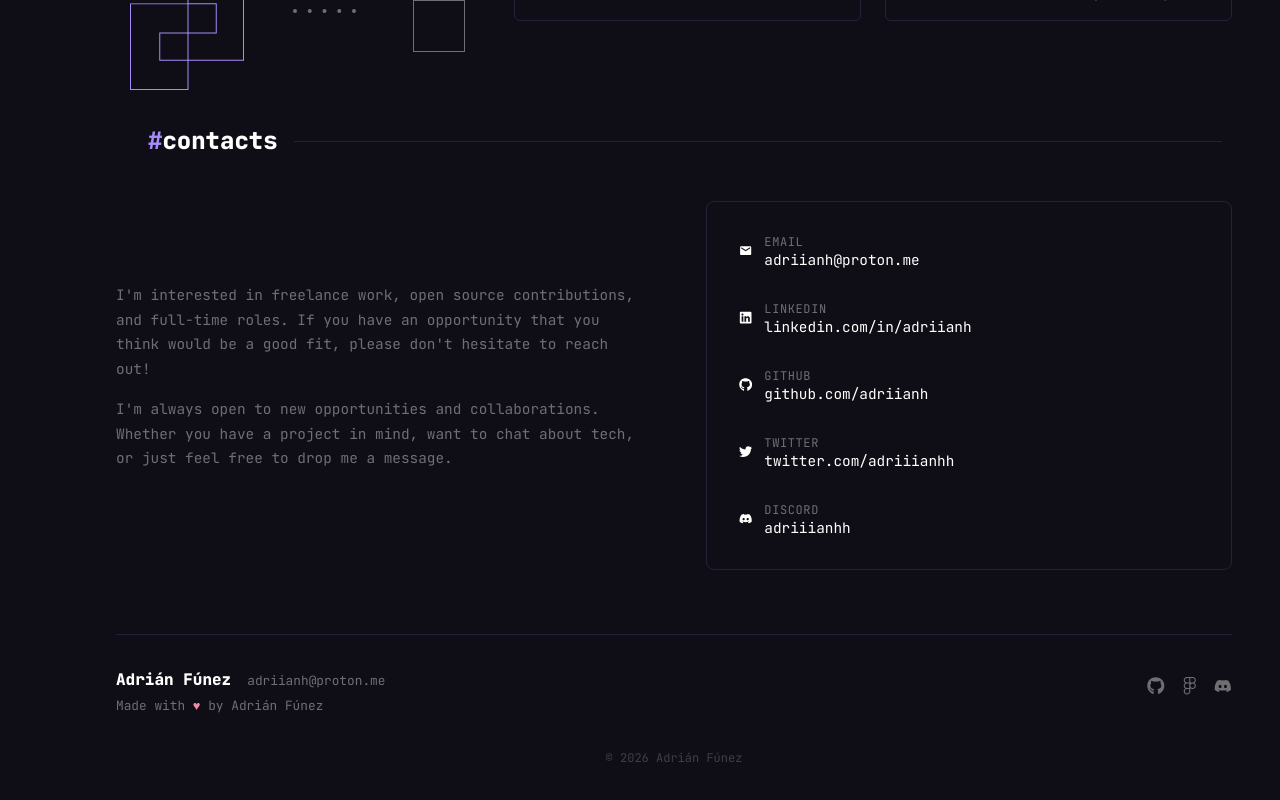
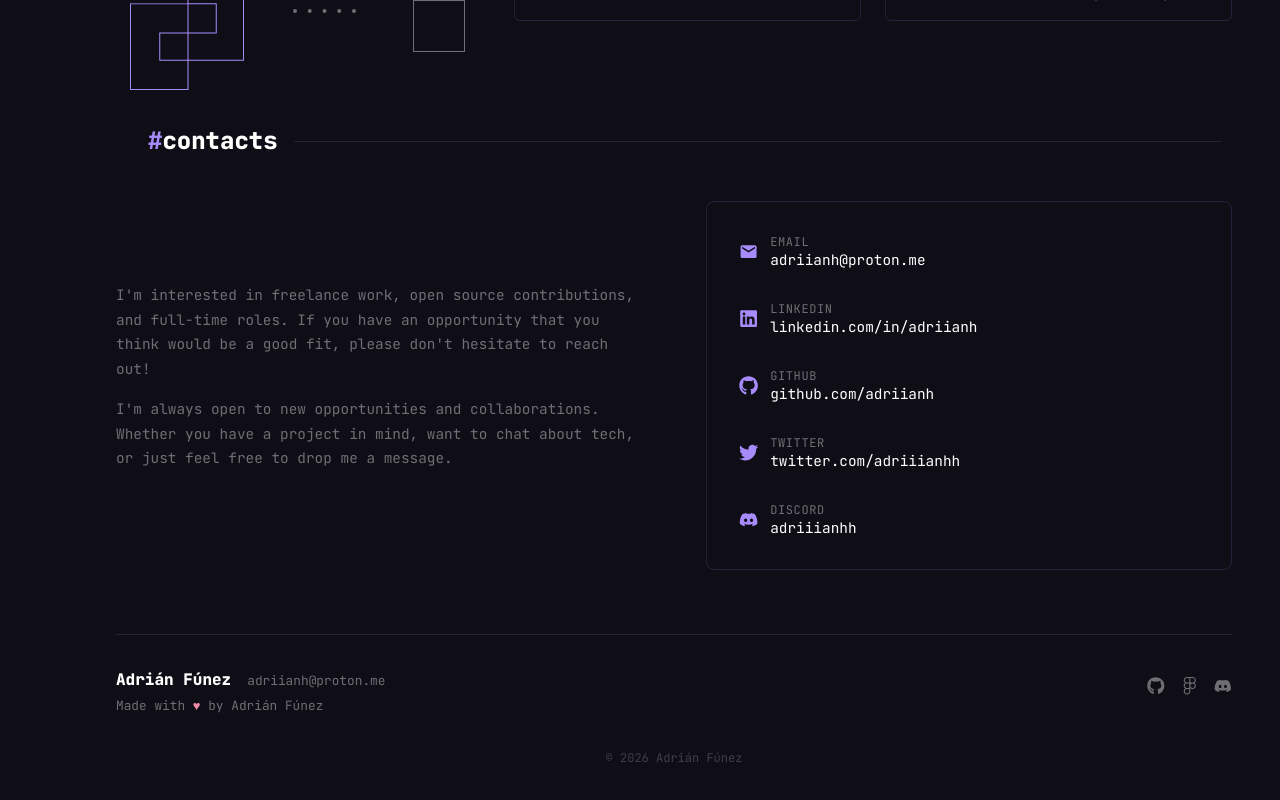
Before and after one commit to Adriianh/portfolio, a React (Vite) app: page / in a window 1280 px wide. Shown: the part 1858-2658 px from the top of the page. Built offline with nearby package versions, Linux system fonts and the light colour scheme.

Commit message:
feat(contacts): add brand colors and shake animation to contact icons

```diff
--- a/src/components/sections/Contacts.tsx
+++ b/src/components/sections/Contacts.tsx
@@ -76,6 +76,7 @@ export function Contacts() {
                         <button
                             key={item.label}
                             className="contact-row contact-btn"
+                            data-label={item.label}
                             onClick={() => handleClick(item)}
                             title={
                                 item.href
@@ -83,7 +84,7 @@ export function Contacts() {
                                     : "Copy Discord username"
                             }
                         >
-                            <item.icon />
+                            <span className="contact-icon"><item.icon /></span>
                             <div>
                                 <p className="contact-label">{item.label}</p>
                                 <p className="contact-value">{item.value}</p>
--- a/src/pages/ContactPage.tsx
+++ b/src/pages/ContactPage.tsx
@@ -129,6 +129,7 @@ export function ContactPage() {
                         <button
                             key={item.label}
                             className="contact-row contact-btn"
+                            data-label={item.label}
                             onClick={() => handleClick(item)}
                             title={
                                 item.href
@@ -136,7 +137,7 @@ export function ContactPage() {
                                     : "Copy Discord username"
                             }
                         >
-                            <item.icon />
+                            <span className="contact-icon"><item.icon /></span>
                             <div>
                                 <p className="contact-label">{item.label}</p>
                                 <p className="contact-value">{item.value}</p>
--- a/src/styles/contacts.css
+++ b/src/styles/contacts.css
@@ -74,6 +74,46 @@
     font-size: 1.2rem;
     color: var(--accent);
     flex-shrink: 0;
+    display: inline-flex;
+    transition: color 0.2s ease;
+}
+
+.contact-btn:hover .contact-icon {
+    animation: shake 0.3s ease-in-out;
+}
+
+.contact-btn[data-label="LinkedIn"]:hover .contact-icon {
+    color: #0a66c2;
+}
+
+.contact-btn[data-label="GitHub"]:hover .contact-icon {
+    color: var(--text);
+}
+
+.contact-btn[data-label="Twitter"]:hover .contact-icon {
+    color: #1da1f2;
+}
+
+.contact-btn[data-label="Discord"]:hover .contact-icon {
+    color: #5865f2;
+}
+
+@keyframes shake {
+    0%, 100% {
+        transform: translateX(0);
+    }
+    20% {
+        transform: translateX(-3px);
+    }
+    40% {
+        transform: translateX(3px);
+    }
+    60% {
+        transform: translateX(-2px);
+    }
+    80% {
+        transform: translateX(2px);
+    }
 }
 
 .contact-label {
```
